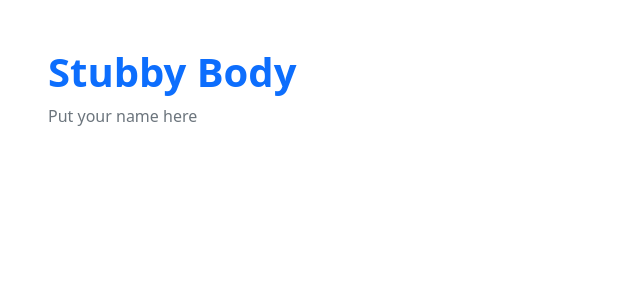
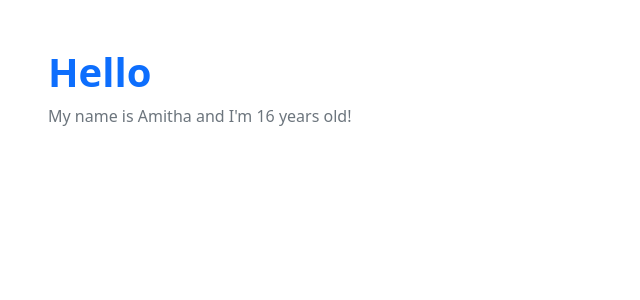
Before and after one commit to amitha-sanka/flasksetup, a Flask app: page /stub/ in a window 1280 px wide. Shown: the part 66-366 px from the top of the page, without its empty margins (0-640 px from the left). Run offline with Flask 2, Linux system fonts and the light colour scheme.

Commit message:
stubnamechange

```diff
--- a/templates/stub.html
+++ b/templates/stub.html
@@ -8,8 +8,8 @@
 {% block body %}
     <!- Try building a new body here, bootstrap is a wise choice ->
     <div class="px-5 py-5 mx-auto">
-        <h1 class="text-primary"><strong>Stubby Body</strong></h1>
-        <p class="text-secondary">Put your name here</p>
+        <h1 class="text-primary"><strong>Hello</strong></h1>
+        <p class="text-secondary">My name is Amitha and I'm 16 years old! </p>
     </div>
 {% endblock %}
 
```
